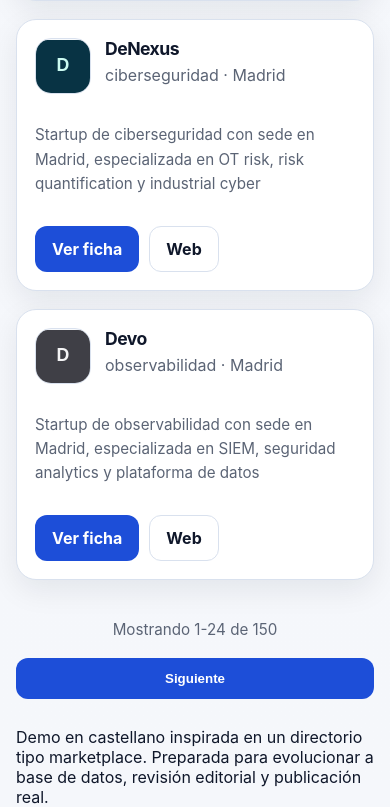
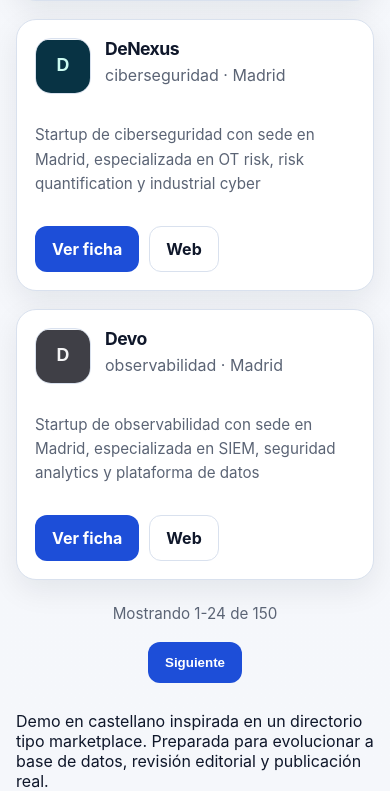
Before and after one commit to marcmunoz963/SpainClouds_Directory, a Next.js app: page / in a window 390 px wide. Shown: the part 9207-10014 px from the top of the page. Built offline with nearby package versions, Linux system fonts and the light colour scheme.

Commit message:
Ajustar paginacion y estilos del directorio v3

```diff
--- a/app/globals.css
+++ b/app/globals.css
@@ -630,14 +630,16 @@
 }
 
 .pagination {
-  display: grid;
-  grid-template-columns: auto 1fr auto;
+  display: flex;
   align-items: center;
+  justify-content: space-between;
   gap: 16px;
   margin-top: 22px;
+  flex-wrap: wrap;
 }
 
 .paginationInfo {
+  flex: 1 1 220px;
   text-align: center;
 }
 
@@ -671,7 +673,11 @@
   }
 
   .pagination {
-    grid-template-columns: 1fr;
-    text-align: center;
+    justify-content: center;
+  }
+
+  .paginationInfo {
+    flex: 1 1 100%;
+    order: -1;
   }
 }
--- a/components/DirectoryClient.jsx
+++ b/components/DirectoryClient.jsx
@@ -344,9 +344,7 @@
                   >
                     Anterior
                   </button>
-                ) : (
-                  <div />
-                )}
+                ) : null}
 
                 <div className="smallMuted paginationInfo">
                   Mostrando {startIndex + 1}-{Math.min(endIndex, filtered.length)} de{" "}
@@ -365,9 +363,7 @@
                   >
                     Siguiente
                   </button>
-                ) : (
-                  <div />
-                )}
+                ) : null}
               </div>
             ) : null}
           </>
```
